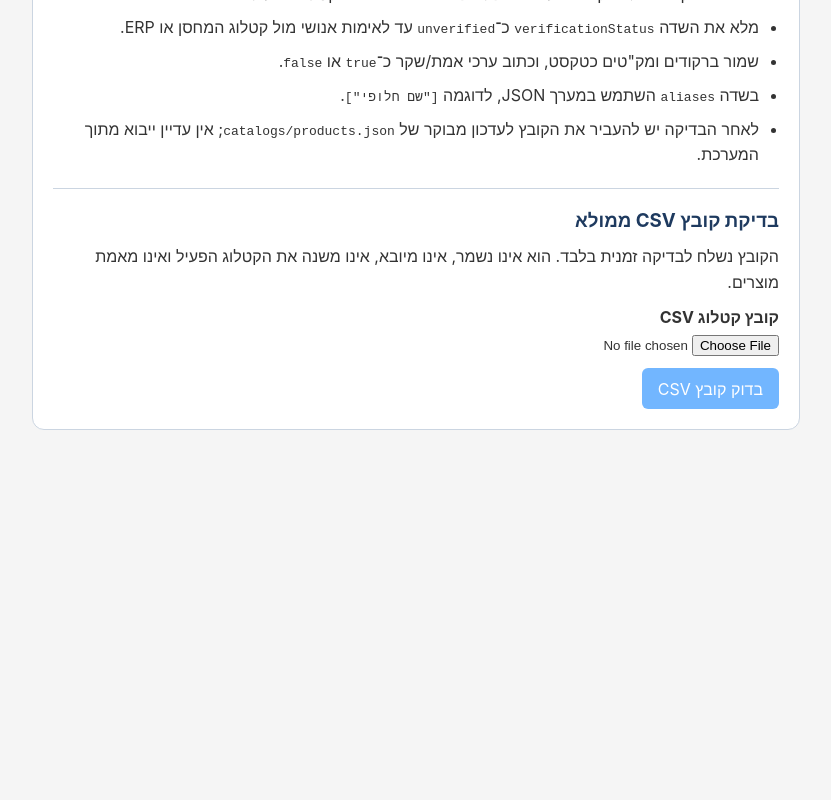
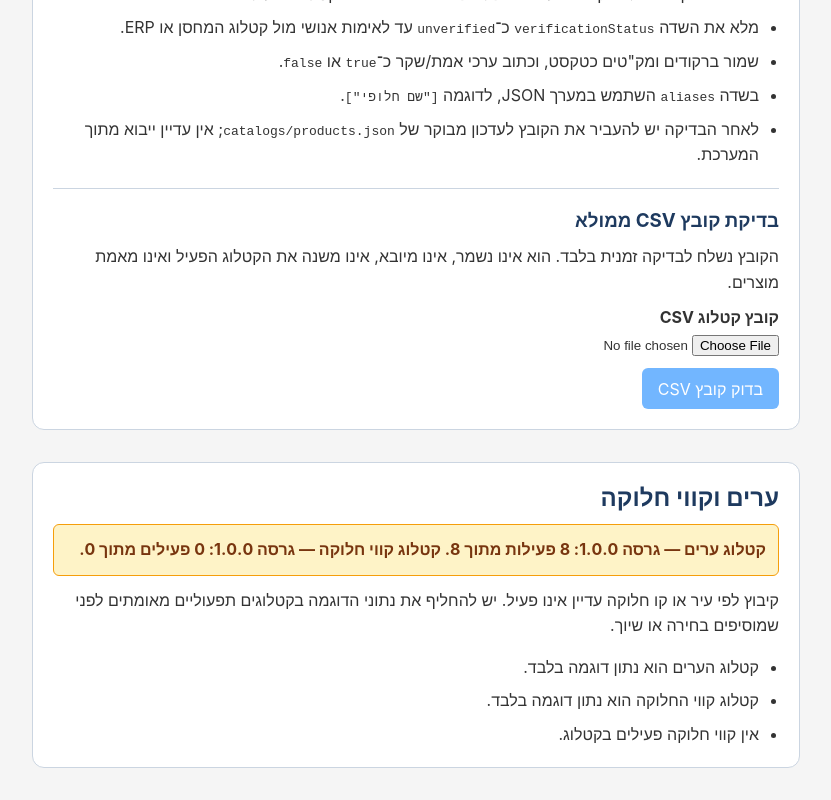
Before and after one commit to audis320vt1998-sketch/picker-pro, a Next.js app: page /settings in a window 1280 px wide. Shown: the part 680-1480 px from the top of the page, without its empty margins (408-1239 px from the left). Before the commit the page ends 1142 px from the top, so only its background shows below. Built offline with nearby package versions, Linux system fonts and the light colour scheme.

Commit message:
feat: report city route catalog readiness

```diff
--- a/app/globals.css
+++ b/app/globals.css
@@ -447,6 +447,18 @@ nav a:hover {
   color: #1e3a5f;
   font-weight: 700;
   padding: 0.75rem;
+}
+
+.settings__catalog-status--ready {
+  background: #dcfce7;
+  border-color: #86efac;
+  color: #166534;
+}
+
+.settings__catalog-status--blocked {
+  background: #fef3c7;
+  border-color: #f59e0b;
+  color: #78350f;
 }
 
 .settings__catalog ul {
--- a/app/settings/page.tsx
+++ b/app/settings/page.tsx
@@ -1,4 +1,8 @@
-import { loadVerifiedCatalog } from '@/lib/catalog'
+import {
+  loadCityRouteCatalogReadiness,
+  loadVerifiedCatalog,
+  type CityRouteCatalogReadinessIssueCode,
+} from '@/lib/catalog'
 import CatalogOnboardingPreflight from '@/components/CatalogOnboardingPreflight'
 
 const settings = {
@@ -7,8 +11,30 @@ const settings = {
   theme: 'light',
 }
 
+const CITY_ROUTE_READINESS_TEXT: Record<
+  CityRouteCatalogReadinessIssueCode,
+  string
+> = {
+  CITY_CATALOG_INVALID: 'מבנה קטלוג הערים אינו תקין.',
+  ROUTE_CATALOG_INVALID: 'מבנה קטלוג קווי החלוקה אינו תקין.',
+  CITY_CATALOG_SAMPLE_ONLY: 'קטלוג הערים הוא נתון דוגמה בלבד.',
+  ROUTE_CATALOG_SAMPLE_ONLY: 'קטלוג קווי החלוקה הוא נתון דוגמה בלבד.',
+  DUPLICATE_CITY_ID: 'נמצאו מזהי עיר כפולים.',
+  DUPLICATE_ROUTE_ID: 'נמצאו מזהי קו חלוקה כפולים.',
+  ROUTE_CITY_CONFLICT: 'אותו קו חלוקה מצביע ליותר מעיר אחת.',
+  ROUTE_CITY_UNKNOWN: 'קו חלוקה מפנה לעיר שאינה קיימת בקטלוג.',
+  ROUTE_CITY_INACTIVE: 'קו חלוקה מפנה לעיר לא פעילה.',
+  NO_ACTIVE_CITIES: 'אין ערים פעילות בקטלוג.',
+  NO_ACTIVE_ROUTES: 'אין קווי חלוקה פעילים בקטלוג.',
+}
+
+function catalogVersionText(version: string | null): string {
+  return version ?? 'לא תקין'
+}
+
 export default function SettingsPage() {
   const { readiness } = loadVerifiedCatalog()
+  const cityRouteReadiness = loadCityRouteCatalogReadiness()
 
   return (
     <main>
@@ -93,6 +119,42 @@ export default function SettingsPage() {
 
         <CatalogOnboardingPreflight />
       </section>
+
+      <section aria-labelledby="city-route-catalog-heading" className="settings__catalog">
+        <h2 id="city-route-catalog-heading">ערים וקווי חלוקה</h2>
+        <p
+          className={
+            cityRouteReadiness.isReady
+              ? 'settings__catalog-status settings__catalog-status--ready'
+              : 'settings__catalog-status settings__catalog-status--blocked'
+          }
+          role="status"
+        >
+          קטלוג ערים — גרסה {catalogVersionText(cityRouteReadiness.cityCatalogVersion)}:{' '}
+          {cityRouteReadiness.activeCities} פעילות מתוך {cityRouteReadiness.totalCities}.{' '}
+          קטלוג קווי חלוקה — גרסה{' '}
+          {catalogVersionText(cityRouteReadiness.routeCatalogVersion)}:{' '}
+          {cityRouteReadiness.activeRoutes} פעילים מתוך {cityRouteReadiness.totalRoutes}.
+        </p>
+        {cityRouteReadiness.isReady ? (
+          <p>
+            הקטלוגים עברו בדיקת מבנה בסיסית. שיוך עיר או קו להזמנה עדיין אינו
+            פעיל במסך הבדיקה.
+          </p>
+        ) : (
+          <>
+            <p>
+              קיבוץ לפי עיר או קו חלוקה עדיין אינו פעיל. יש להחליף את נתוני
+              הדוגמה בקטלוגים תפעוליים מאומתים לפני שמוסיפים בחירה או שיוך.
+            </p>
+            <ul>
+              {cityRouteReadiness.issues.map((issue) => (
+                <li key={issue}>{CITY_ROUTE_READINESS_TEXT[issue]}</li>
+              ))}
+            </ul>
+          </>
+        )}
+      </section>
     </main>
   )
 }
--- /dev/null
+++ b/lib/catalog/city-route-catalog-readiness.ts
@@ -0,0 +1,193 @@
+import cityCatalogDocument from '@/catalogs/cities.json'
+import routeCatalogDocument from '@/catalogs/delivery_routes.json'
+
+export type CityRouteCatalogReadinessIssueCode =
+  | 'CITY_CATALOG_INVALID'
+  | 'ROUTE_CATALOG_INVALID'
+  | 'CITY_CATALOG_SAMPLE_ONLY'
+  | 'ROUTE_CATALOG_SAMPLE_ONLY'
+  | 'DUPLICATE_CITY_ID'
+  | 'DUPLICATE_ROUTE_ID'
+  | 'ROUTE_CITY_CONFLICT'
+  | 'ROUTE_CITY_UNKNOWN'
+  | 'ROUTE_CITY_INACTIVE'
+  | 'NO_ACTIVE_CITIES'
+  | 'NO_ACTIVE_ROUTES'
+
+export interface CityRouteCatalogReadiness {
+  cityCatalogVersion: string | null
+  routeCatalogVersion: string | null
+  totalCities: number
+  activeCities: number
+  totalRoutes: number
+  activeRoutes: number
+  isReady: boolean
+  issues: readonly CityRouteCatalogReadinessIssueCode[]
+}
+
+interface CityRecord {
+  cityId: string
+  active: boolean
+}
+
+interface RouteRecord {
+  routeId: string
+  cityId: string
+  active: boolean
+}
+
+function isRecord(value: unknown): value is Record<string, unknown> {
+  return typeof value === 'object' && value !== null
+}
+
+function nonEmptyString(value: unknown): value is string {
+  return typeof value === 'string' && value.trim().length > 0
+}
+
+function catalogVersion(document: unknown): string | null {
+  return isRecord(document) && nonEmptyString(document.version)
+    ? document.version.trim()
+    : null
+}
+
+function isSampleOnly(document: unknown): boolean {
+  return (
+    isRecord(document) &&
+    typeof document._status === 'string' &&
+    /sample-only/i.test(document._status)
+  )
+}
+
+function parseCity(value: unknown): CityRecord | null {
+  if (!isRecord(value) || !nonEmptyString(value.cityId) || !nonEmptyString(value.name)) {
+    return null
+  }
+
+  if (typeof value.active !== 'boolean') {
+    return null
+  }
+
+  return { cityId: value.cityId.trim(), active: value.active }
+}
+
+function parseRoute(value: unknown): RouteRecord | null {
+  if (
+    !isRecord(value) ||
+    !nonEmptyString(value.routeId) ||
+    !nonEmptyString(value.cityId) ||
+    !nonEmptyString(value.name) ||
+    typeof value.sortOrder !== 'number' ||
+    !Number.isFinite(value.sortOrder) ||
+    typeof value.active !== 'boolean'
+  ) {
+    return null
+  }
+
+  return {
+    routeId: value.routeId.trim(),
+    cityId: value.cityId.trim(),
+    active: value.active,
+  }
+}
+
+function addIssue(
+  issues: CityRouteCatalogReadinessIssueCode[],
+  issue: CityRouteCatalogReadinessIssueCode
+): void {
+  if (!issues.includes(issue)) {
+    issues.push(issue)
+  }
+}
+
+/**
+ * Validates only configuration readiness for a future city/route phase. It
+ * deliberately neither exposes catalog records nor assigns a city or route to
+ * an order. In particular, sample data is always reported as not operationally
+ * ready even when its JSON shape is valid.
+ */
+export function loadCityRouteCatalogReadiness(
+  cityDocument: unknown = cityCatalogDocument,
+  routeDocument: unknown = routeCatalogDocument
+): CityRouteCatalogReadiness {
+  const issues: CityRouteCatalogReadinessIssueCode[] = []
+  const cityVersion = catalogVersion(cityDocument)
+  const routeVersion = catalogVersion(routeDocument)
+  const rawCities = isRecord(cityDocument) ? cityDocument.cities : null
+  const rawRoutes = isRecord(routeDocument) ? routeDocument.routes : null
+
+  if (!cityVersion || !Array.isArray(rawCities)) {
+    addIssue(issues, 'CITY_CATALOG_INVALID')
+  }
+  if (!routeVersion || !Array.isArray(rawRoutes)) {
+    addIssue(issues, 'ROUTE_CATALOG_INVALID')
+  }
+  if (isSampleOnly(cityDocument)) {
+    addIssue(issues, 'CITY_CATALOG_SAMPLE_ONLY')
+  }
+  if (isSampleOnly(routeDocument)) {
+    addIssue(issues, 'ROUTE_CATALOG_SAMPLE_ONLY')
+  }
+
+  const cities = (Array.isArray(rawCities) ? rawCities : [])
+    .map(parseCity)
+    .filter((city): city is CityRecord => city !== null)
+  const routes = (Array.isArray(rawRoutes) ? rawRoutes : [])
+    .map(parseRoute)
+    .filter((route): route is RouteRecord => route !== null)
+
+  if (cities.length !== (Array.isArray(rawCities) ? rawCities.length : 0)) {
+    addIssue(issues, 'CITY_CATALOG_INVALID')
+  }
+  if (routes.length !== (Array.isArray(rawRoutes) ? rawRoutes.length : 0)) {
+    addIssue(issues, 'ROUTE_CATALOG_INVALID')
+  }
+
+  const citiesById = new Map<string, CityRecord>()
+  for (const city of cities) {
+    if (citiesById.has(city.cityId)) {
+      addIssue(issues, 'DUPLICATE_CITY_ID')
+      continue
+    }
+    citiesById.set(city.cityId, city)
+  }
+
+  const routeCities = new Map<string, string>()
+  for (const route of routes) {
+    const firstCityId = routeCities.get(route.routeId)
+    if (firstCityId !== undefined) {
+      addIssue(issues, 'DUPLICATE_ROUTE_ID')
+      if (firstCityId !== route.cityId) {
+        addIssue(issues, 'ROUTE_CITY_CONFLICT')
+      }
+    } else {
+      routeCities.set(route.routeId, route.cityId)
+    }
+
+    const city = citiesById.get(route.cityId)
+    if (!city) {
+      addIssue(issues, 'ROUTE_CITY_UNKNOWN')
+    } else if (!city.active) {
+      addIssue(issues, 'ROUTE_CITY_INACTIVE')
+    }
+  }
+
+  const activeCities = cities.filter((city) => city.active).length
+  const activeRoutes = routes.filter((route) => route.active).length
+  if (activeCities === 0) {
+    addIssue(issues, 'NO_ACTIVE_CITIES')
+  }
+  if (activeRoutes === 0) {
+    addIssue(issues, 'NO_ACTIVE_ROUTES')
+  }
+
+  return {
+    cityCatalogVersion: cityVersion,
+    routeCatalogVersion: routeVersion,
+    totalCities: cities.length,
+    activeCities,
+    totalRoutes: routes.length,
+    activeRoutes,
+    isReady: issues.length === 0,
+    issues,
+  }
+}
--- a/lib/catalog/index.ts
+++ b/lib/catalog/index.ts
@@ -15,6 +15,12 @@ export {
 } from './verified-catalog'
 
 export { normalizeCatalogProductName } from './product-name-normalization'
+
+export {
+  loadCityRouteCatalogReadiness,
+  type CityRouteCatalogReadiness,
+  type CityRouteCatalogReadinessIssueCode,
+} from './city-route-catalog-readiness'
 
 export {
   loadVerifiedCatalog,
```
Also changed, not shown: 4 other files (tests, documents, lock files or other folders).
